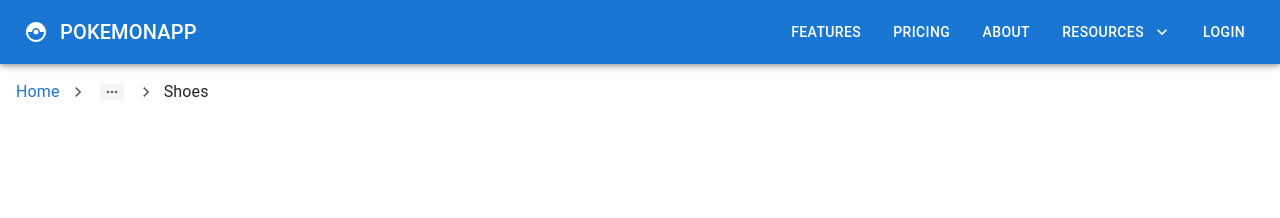
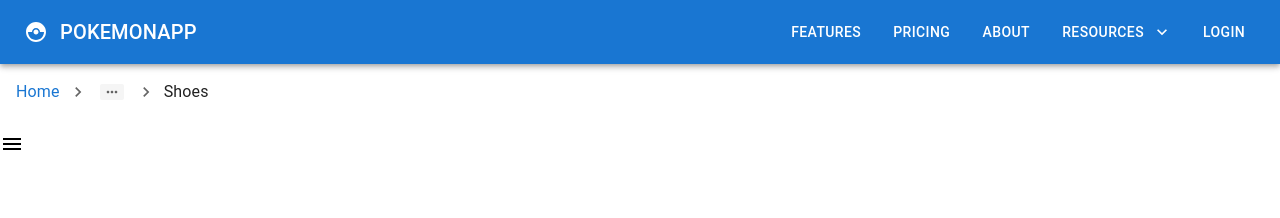
Before and after one commit to jamesarrojo/react-mui-demo, a React (Create React App) app: page / in a window 1280 px wide. Shown: the top 218 px of the page. Built offline with nearby package versions, Linux system fonts and the light colour scheme; the HTML template or start-up script is replaced by a standard one.

Commit message:
done with Drawer

```diff
--- a/src/App.tsx
+++ b/src/App.tsx
@@ -1,5 +1,6 @@
 import './App.css';
 import { MuiBreadcrumbs } from './components/MuiBreadcrumbs';
+import { MuiDrawer } from './components/MuiDrawer';
 // import { MuiLink } from './components/MuiLink';
 import { MuiNavbar } from './components/MuiNavbar';
 // import { MuiImageList } from './components/MuiImageList';
@@ -33,8 +34,9 @@
             {/* <MuiAccordion /> */}
             {/* <MuiImageList /> */}
             <MuiNavbar />
+            <MuiBreadcrumbs />
+            <MuiDrawer />
             {/* <MuiLink /> */}
-            <MuiBreadcrumbs />
         </div>
     );
 }
--- /dev/null
+++ b/src/components/MuiDrawer.tsx
@@ -0,0 +1,31 @@
+import { Drawer, Box, Typography, IconButton } from '@mui/material';
+import MenuIcon from '@mui/icons-material/Menu';
+import { useState } from 'react';
+
+export const MuiDrawer = () => {
+    const [isDrawerOpen, setIsDrawerOpen] = useState(false);
+    return (
+        <>
+            <IconButton
+                size="large"
+                edge="start"
+                color="inherit"
+                aria-label="logo"
+                onClick={() => setIsDrawerOpen(true)}
+            >
+                <MenuIcon />
+            </IconButton>
+            <Drawer
+                anchor="left"
+                open={isDrawerOpen}
+                onClose={() => setIsDrawerOpen(false)}
+            >
+                <Box p={2} width="250px" textAlign="center" role="presentation">
+                    <Typography variant="h6" component="div">
+                        Side Panel
+                    </Typography>
+                </Box>
+            </Drawer>
+        </>
+    );
+};
```
